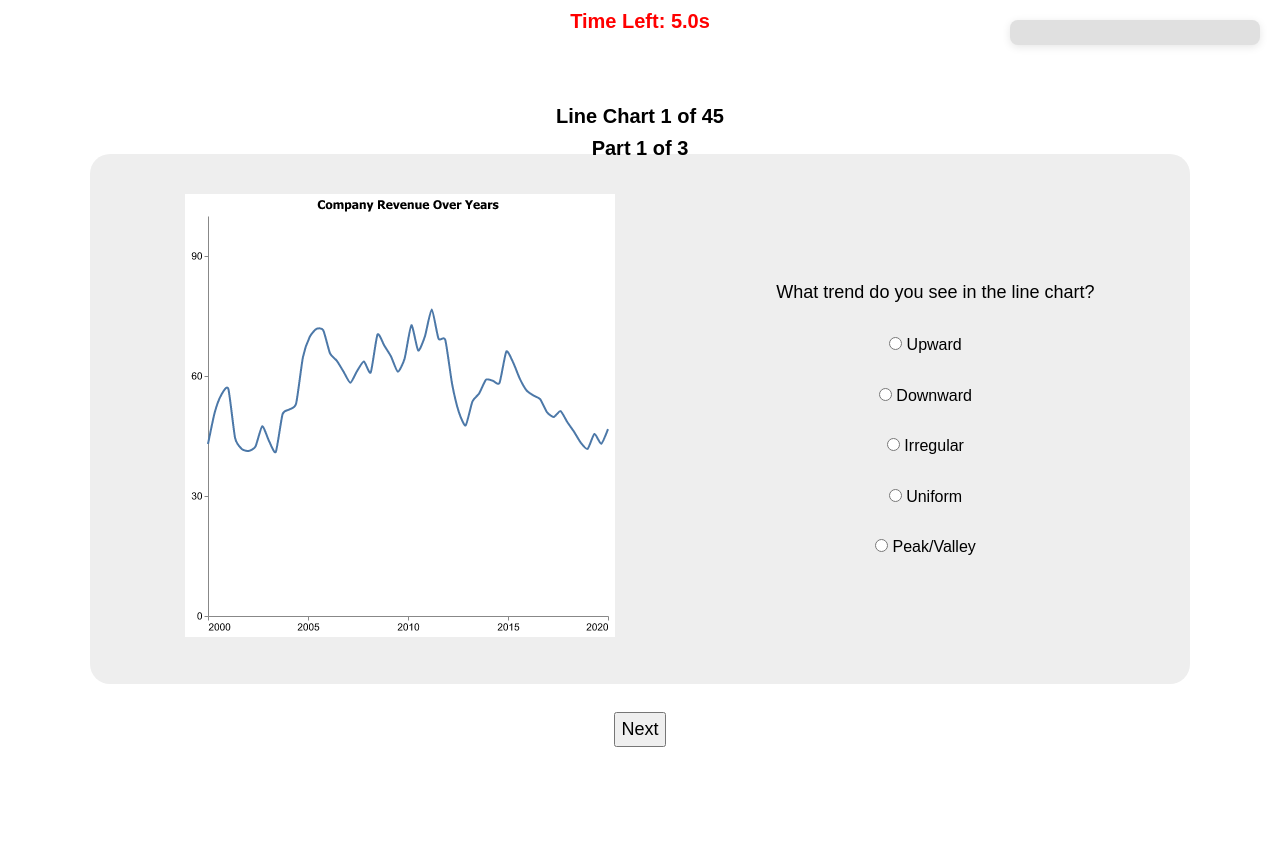
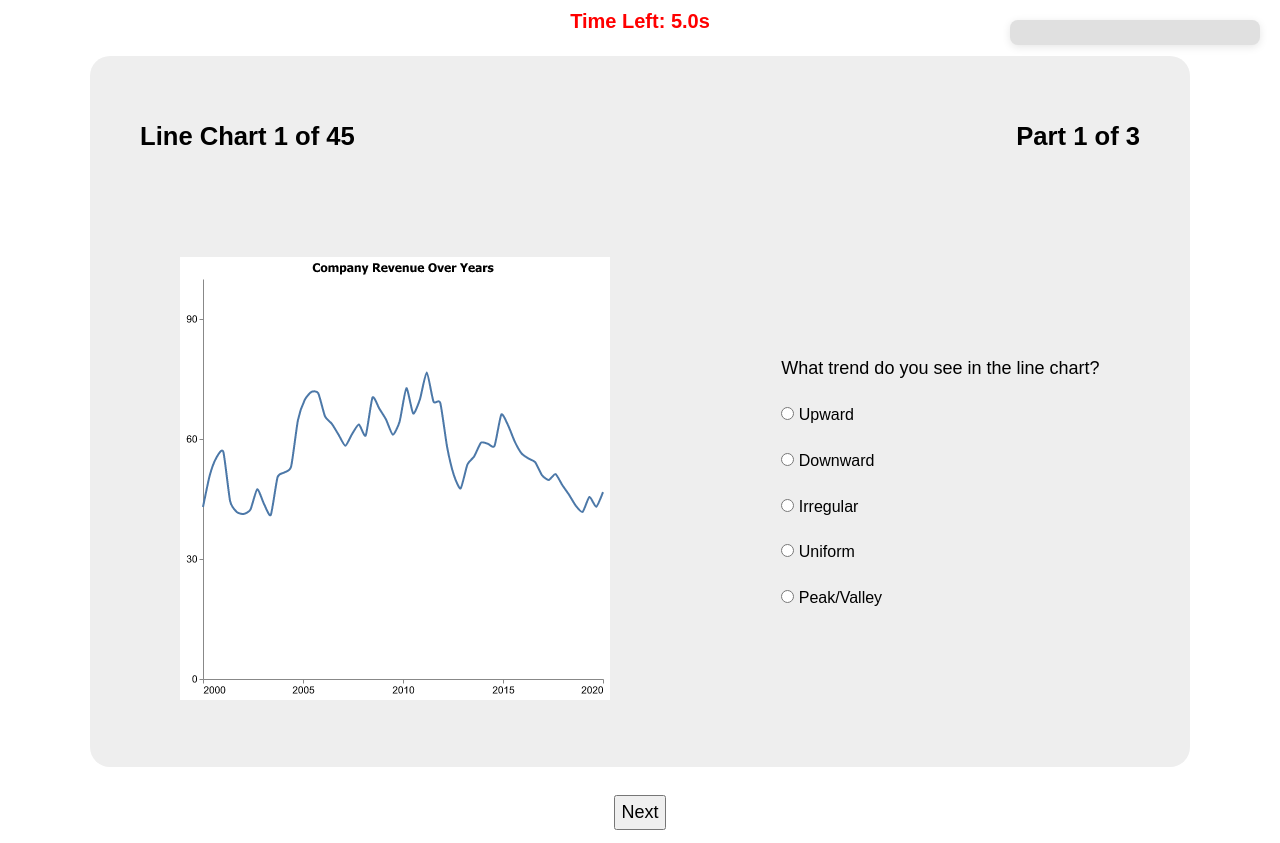
Before and after one commit to DIV-lab-OU/HHLC-user-study, a plain HTML site: page pages/study.html in a window 1280 px wide. Drawn offline with Linux system fonts and the light colour scheme.

Commit message:
added design & changed instructions

```diff
--- a/pages/styles.css
+++ b/pages/styles.css
@@ -32,14 +32,17 @@
 }
 
 .chart-heading {
-  position: absolute;
-  top: 100px;
-  left: 50%;
-  transform: translateX(-50%);
-  font-size: 20px;
+  display: flex;
+  justify-content: space-between;
+  align-items: center;
+  width: 100%;
+  font-size: 1.6em;
   font-weight: bold;
-  text-align: center;
+  margin-bottom: 100px;
+  /* margin-top: 0px; */
+  padding: 0 10px;
 }
+
 
 
 .chart-container {
@@ -106,9 +109,11 @@
 
   .study-radio {
     display: flex;
-    flex-direction: column;
-    gap: 25px;
-    text-align: center;
+  flex-direction: column;
+  gap: 20px;
+  text-align: left;
+  align-items: flex-start;
+  padding-left: 20px;
   }
 
   .step {
@@ -163,10 +168,10 @@
   .start-container {
     background-color: #eee;
     border-radius: 20px;
-    padding: 40px;
+    padding: 60px 40px;
     width: 1100px;
     line-height: 1.6;
-    margin-top: 15px;
+    margin-top: 0px;
 
   }
 
```
Also changed, not shown: pages/instructions.html (+25 -10 lines).
